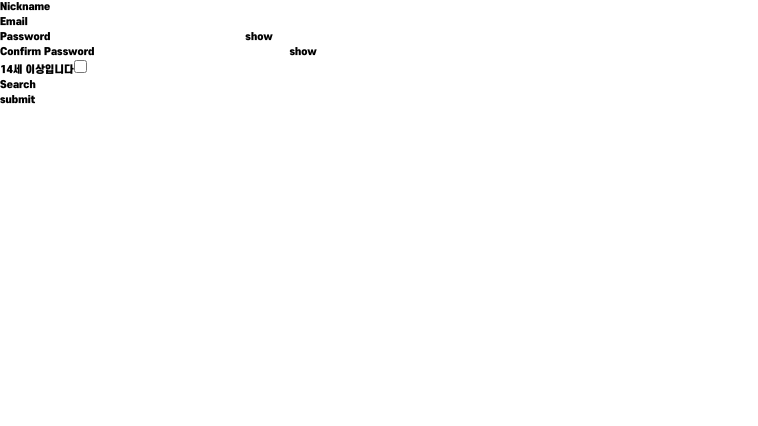
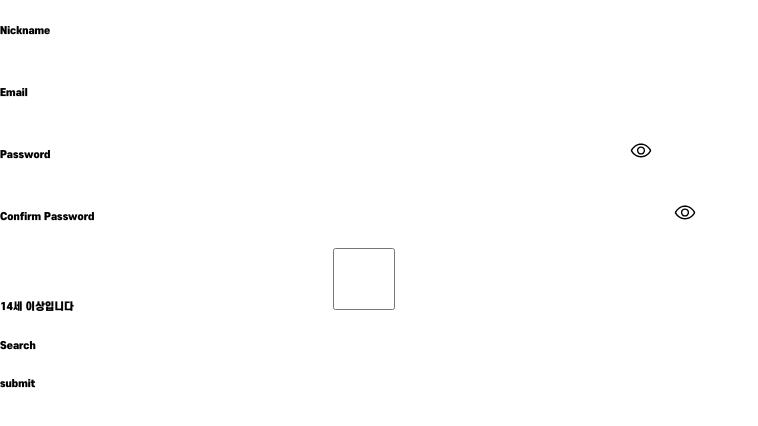
Before and after one commit to EmotionalCore/frontend, a Next.js app: page / in a window 1280 px wide. Shown: the top 426 px of the page, without its empty margins (0-758 px from the left). Built offline with nearby package versions, Linux system fonts and the light colour scheme.

Commit message:
Chore: "비밀번호 숨김, 표시 이미지 사용"

```diff
--- a/src/app/components/_common/Inputs/Inputs.tsx
+++ b/src/app/components/_common/Inputs/Inputs.tsx
@@ -1,8 +1,10 @@
 import React, { useState } from 'react';
-import { UseFormRegisterReturn, FieldErrors } from 'react-hook-form';
 import { cn } from '@/app/utils/cn';
 import { cva, VariantProps } from 'class-variance-authority';
-import { InputsValidation } from '@/app/lib/zod/InputsValidation';
+import Image from 'next/image';
+import ShowPasswordIcon from '/public/image/show-pwd.svg';
+import HidePasswordIcon from '/public/image/hide-pwd.svg';
+import { InputProps } from './types';
 
 const inputVariants = cva('text-gray-6', {
   variants: {
@@ -11,21 +13,12 @@ const inputVariants = cva('text-gray-6', {
       check: 'text-gray-6 text-1.8rem font-SCDream2',
     },
     size: {
-      default: 'w-[58rem] h-[11rem]',
+      default: 'w-[58rem] h-[6.2rem]',
     },
   },
   compoundVariants: [],
   defaultVariants: {},
 });
-
-interface InputProps extends React.InputHTMLAttributes<HTMLInputElement> {
-  name: string;
-  type: 'text' | 'password' | 'email' | 'checkbox' | 'search';
-  className?: string;
-  label: string;
-  register: UseFormRegisterReturn;
-  errors: FieldErrors;
-}
 
 export default function Inputs({ name, type, className, label, register, errors, ...props }: InputProps) {
   const [showPassword, setShowPassword] = useState(false);
@@ -39,13 +32,17 @@ export default function Inputs({ name, type, className, label, register, errors,
       <input
         id={name}
         type={type == 'password' && showPassword ? 'text' : type}
-        className={className}
+        className={cn(inputVariants({ color: 'default', size: 'default' }))}
         {...register}
         {...props}
       />
       {type == 'password' && (
         <button type='button' title='Password Show or Hide' onClick={passwordShowChange}>
-          {showPassword ? <div>hide</div> : <div>show</div>}
+          {showPassword ? (
+            <Image src={HidePasswordIcon} alt='hide password' />
+          ) : (
+            <Image src={ShowPasswordIcon} alt='show password' />
+          )}
         </button>
       )}
       {errors[name]?.message && <span>{errors[name].message as string}</span>}
```
